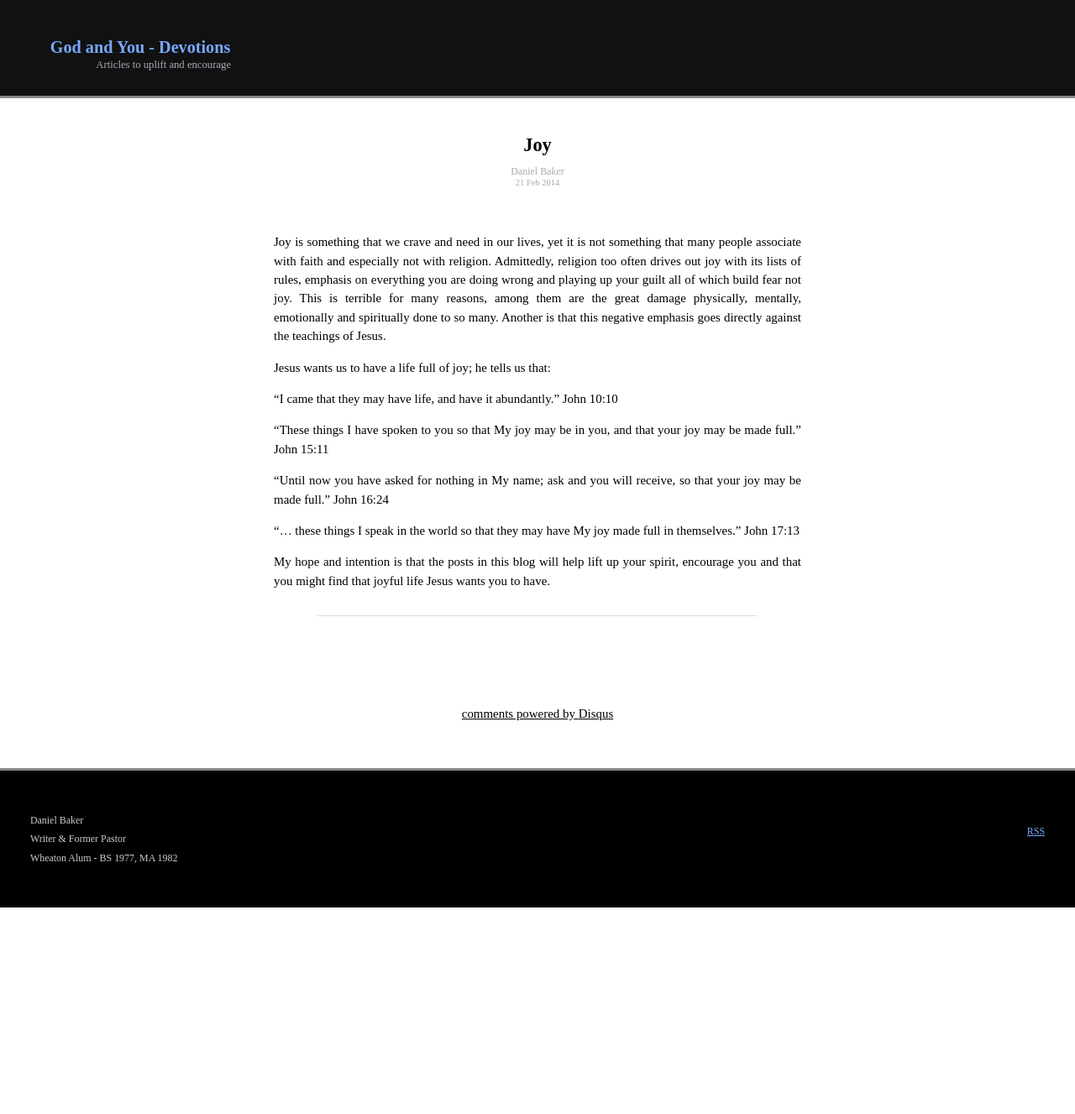
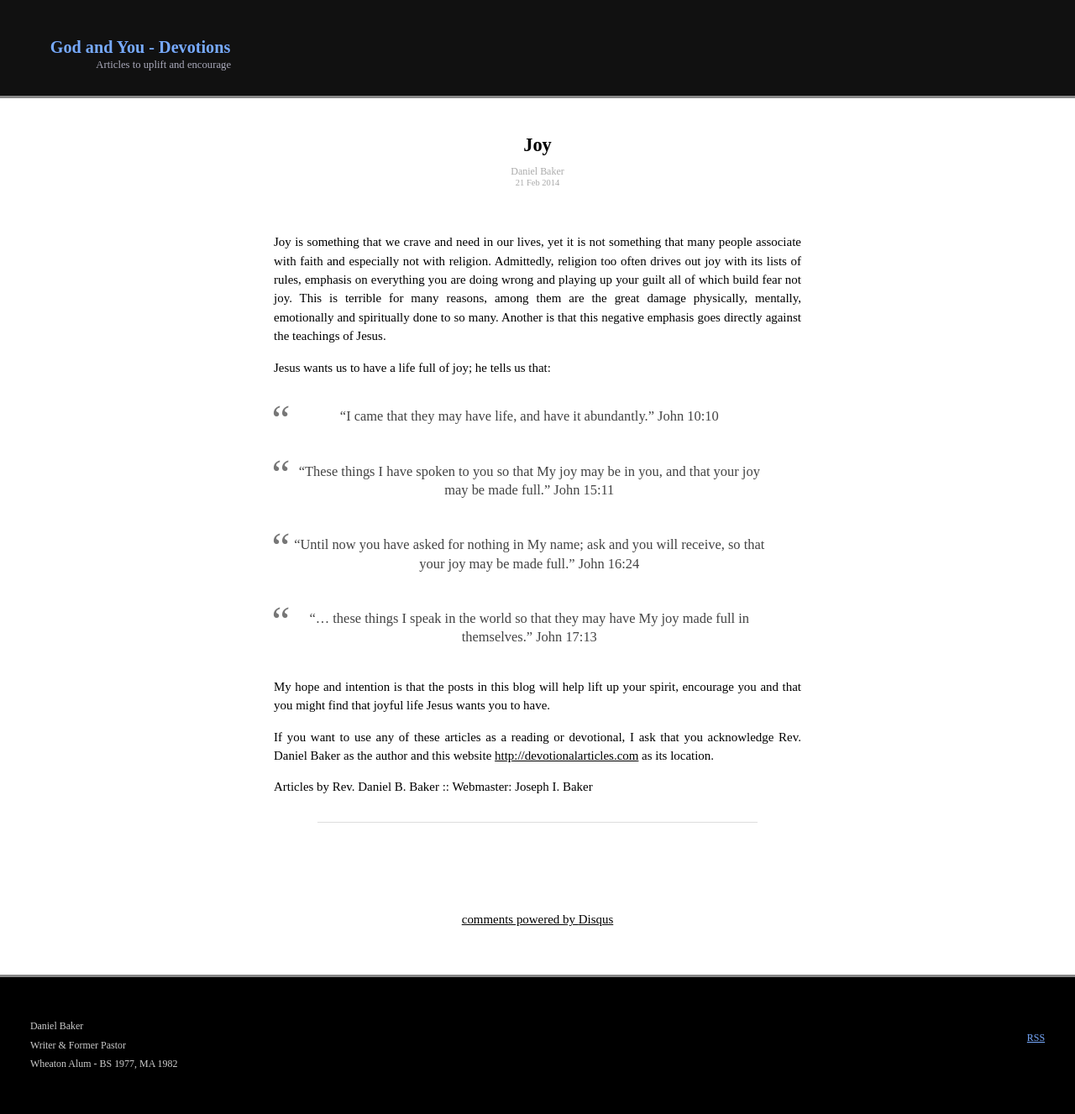
Before and after one commit to dbb1292/dbb1292.github.io, a Jekyll site: the page built from _posts/2014-02-21-Intro-joy.md, in a window 1280 px wide. Shown: the whole page at 84% size. Built offline with Jekyll 4.4.1, drawn with Linux system fonts in a browser that asks for light colours; some web fonts are replaced; Markdown is read by kramdown in place of the engine named in the settings; comment, search, counter and statistics services are not loaded; a file with an impossible date is left out; before the commit the page ends 1081 px from its top, so only the background shows below that.

Commit message:
Updated 2014-02-21-Intro-joy.md

```diff
--- a/_posts/2014-02-21-Intro-joy.md
+++ b/_posts/2014-02-21-Intro-joy.md
@@ -5,7 +5,7 @@ title: Joy
 category: articles
 tags:
   - joy
-  - God's will
+  - "God's will"
 author: Daniel Baker
 date: "2014-02-21"
 ---
@@ -14,12 +14,16 @@ Joy is something that we crave and need in our lives, yet it is not something th
 
 Jesus wants us to have a life full of joy; he tells us that:
 
-“I came that they may have life, and have it abundantly.” John 10:10
+> “I came that they may have life, and have it abundantly.” John 10:10
 
-“These things I have spoken to you so that My joy may be in you, and that your joy may be made full.” John 15:11
+> “These things I have spoken to you so that My joy may be in you, and that your joy may be made full.” John 15:11
 
- “Until now you have asked for nothing in My name; ask and you will receive, so that your joy may be made full.” John 16:24
+ > “Until now you have asked for nothing in My name; ask and you will receive, so that your joy may be made full.” John 16:24
 
- “… these things I speak in the world so that they may have My joy made full in themselves.” John 17:13
+ > “… these things I speak in the world so that they may have My joy made full in themselves.” John 17:13
 
 My hope and intention is that the posts in this blog will help lift up your spirit, encourage you and that you might find that joyful life Jesus wants you to have.
+
+If you want to use any of these articles as a reading or devotional, I ask that you acknowledge Rev. Daniel Baker as the author and this website [http://devotionalarticles.com](http://devotionalarticles.com) as its location.
+
+Articles by Rev. Daniel B. Baker :: Webmaster: Joseph I. Baker
```
